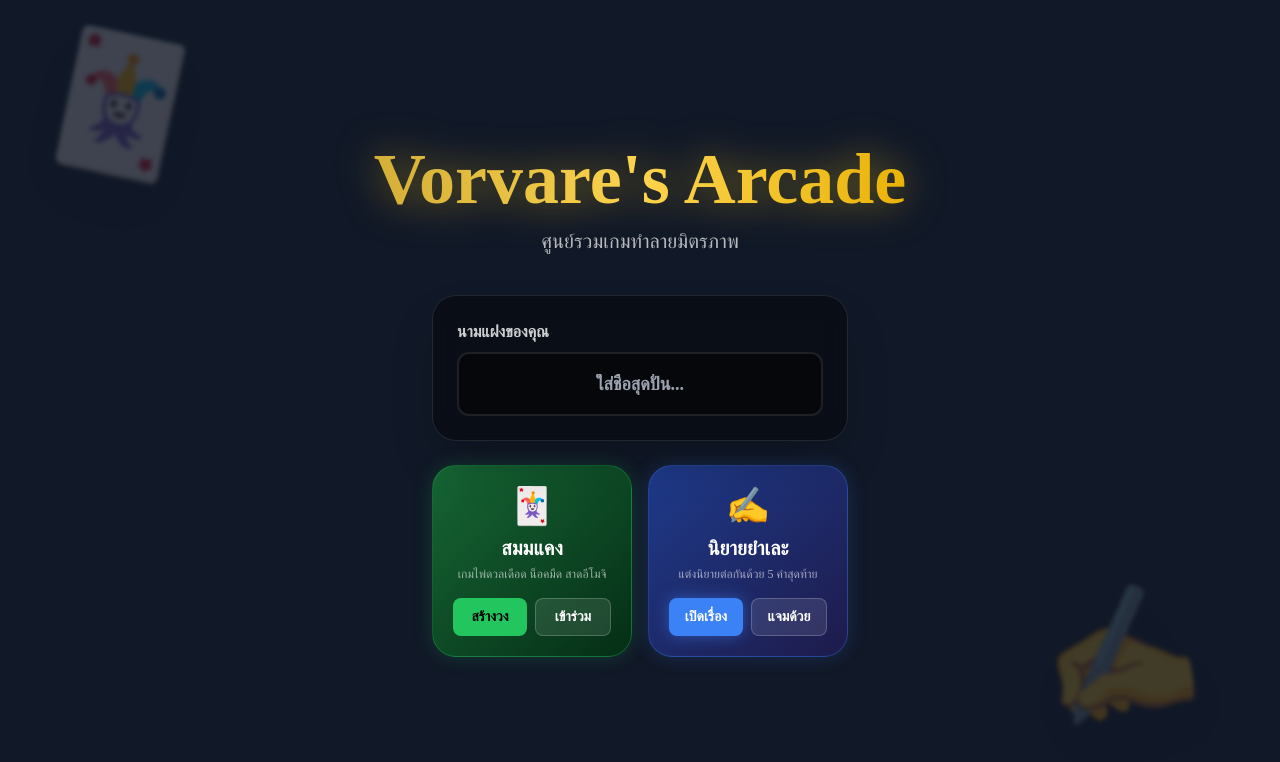
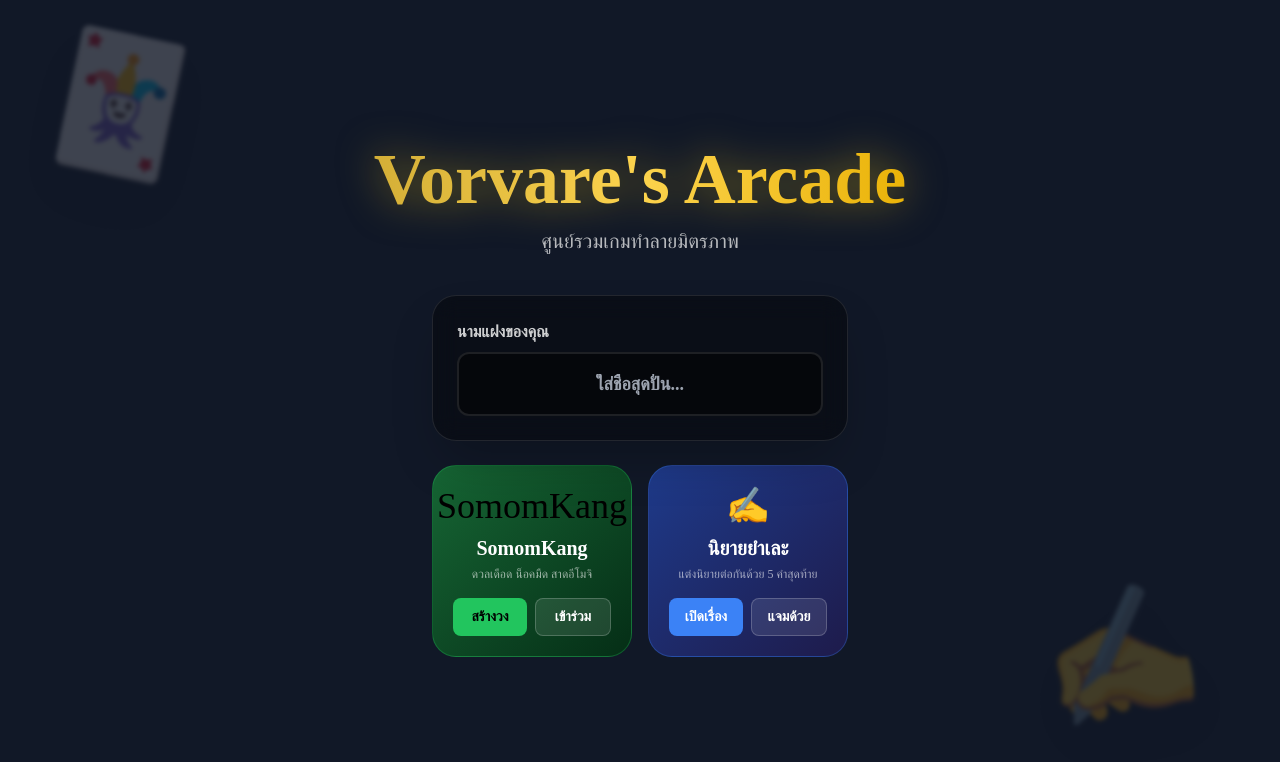
Before and after one commit to DrNoon101/SomomKang, a Next.js app: page / in a window 1280 px wide. Shown: the top 762 px of the page. Built offline with nearby package versions, Linux system fonts and the light colour scheme.

Commit message:
ล้างไพ่หน้าแรก แก้บั๊กปุ่มกด

```diff
--- a/src/app/page.tsx
+++ b/src/app/page.tsx
@@ -1,16 +1,20 @@
 "use client";
 
 import { useState, useEffect } from "react";
+import { useRouter } from "next/navigation"; // ใช้ระบบวาร์ปของ Next.js ทะลุชัวร์!
 import { motion, AnimatePresence } from "framer-motion";
 
 export default function GameHub() {
+  const router = useRouter();
   const [username, setUsername] = useState("");
   const [roomId, setRoomId] = useState("");
   const [selectedGame, setSelectedGame] = useState<"somomkang" | "yamstory" | null>(null);
   const [modalMode, setModalMode] = useState<"create" | "join" | null>(null);
+
+  // ⚙️ ระบบตั้งค่า (โค้ชใส่จำนวนรอบของพี่บอมกลับมาให้แล้ว!)
   const [maxPlayers, setMaxPlayers] = useState(4);
+  const [rounds, setRounds] = useState(1);
 
-  // โหลดชื่อเก่าที่เคยตั้งไว้
   useEffect(() => {
     if (typeof window !== "undefined") {
       const savedName = sessionStorage.getItem("somomkang_username");
@@ -26,6 +30,7 @@ export default function GameHub() {
     sessionStorage.setItem("somomkang_username", username.trim());
     setSelectedGame(game);
     setModalMode(mode);
+    setRoomId(""); // ล้างช่องรหัสห้องให้ใหม่เสมอ
   };
 
   const executeEnterRoom = () => {
@@ -35,114 +40,114 @@ export default function GameHub() {
     }
 
     sessionStorage.setItem("somomkang_mode", modalMode || "join");
+
+    // เซฟการตั้งค่าเฉพาะตอนเป็นโฮสต์
     if (modalMode === "create") {
       sessionStorage.setItem("somomkang_maxPlayers", maxPlayers.toString());
+      sessionStorage.setItem("somomkang_rounds", rounds.toString());
     }
 
-    // แยกเส้นทางไปตามเกมที่เลือก
+    // วาร์ป!
     const targetPath = selectedGame === "somomkang" ? "/game" : "/yamstory";
-
-    // ท่าไม้ตาย: บังคับเบราว์เซอร์ให้วาร์ปไปหน้านั้นเลย (แก้บั๊กกดแล้วนิ่ง)
-    window.location.href = `${targetPath}?room=${roomId.trim()}`;
+    router.push(`${targetPath}?room=${roomId.trim()}`);
   };
 
   return (
     <div className="relative min-h-dvh flex flex-col items-center justify-center bg-gray-900 overflow-hidden font-sans">
 
-      {/* พื้นหลังเท่ๆ */}
+      {/* พื้นหลัง */}
       <div className="absolute inset-0 pointer-events-none opacity-20">
         <div className="absolute top-10 left-10 text-9xl text-gold rotate-12 drop-shadow-2xl blur-[2px]">🃏</div>
         <div className="absolute bottom-20 right-20 text-9xl text-blue-500 -rotate-12 drop-shadow-2xl blur-[2px]">✍️</div>
       </div>
 
-      <motion.div
-        initial={{ opacity: 0, y: -50 }}
-        animate={{ opacity: 1, y: 0 }}
-        className="z-10 text-center mb-10"
-      >
+      <motion.div initial={{ opacity: 0, y: -50 }} animate={{ opacity: 1, y: 0 }} className="z-10 text-center mb-10">
         <h1 className="text-5xl sm:text-7xl font-black text-transparent bg-clip-text bg-gradient-to-r from-gold via-amber-300 to-yellow-500 drop-shadow-[0_0_20px_rgba(250,204,21,0.5)]">
           Vorvare's Arcade
         </h1>
         <p className="text-white/70 mt-3 text-lg sm:text-xl font-medium">ศูนย์รวมเกมทำลายมิตรภาพ</p>
       </motion.div>
 
-      <motion.div
-        initial={{ opacity: 0, scale: 0.9 }}
-        animate={{ opacity: 1, scale: 1 }}
-        className="z-10 w-full max-w-md px-4 flex flex-col items-center gap-6"
-      >
+      <motion.div initial={{ opacity: 0, scale: 0.9 }} animate={{ opacity: 1, scale: 1 }} className="z-10 w-full max-w-md px-4 flex flex-col items-center gap-6">
+
         {/* ช่องใส่ชื่อ */}
         <div className="w-full bg-black/40 p-6 rounded-3xl backdrop-blur-md border border-white/10 shadow-2xl">
           <label className="block text-white/80 font-bold mb-2">นามแฝงของคุณ</label>
-          <input
-            type="text"
-            placeholder="ใส่ชื่อสุดปั่น..."
-            value={username}
-            onChange={(e) => setUsername(e.target.value)}
-            className="w-full px-5 py-4 bg-black/50 border-2 border-white/10 rounded-xl text-white text-lg font-bold outline-none focus:border-gold focus:ring-2 focus:ring-gold/50 transition-all text-center"
-            maxLength={12}
-          />
+          <input type="text" placeholder="ใส่ชื่อสุดปั่น..." value={username} onChange={(e) => setUsername(e.target.value)} className="w-full px-5 py-4 bg-black/50 border-2 border-white/10 rounded-xl text-white text-lg font-bold outline-none focus:border-gold focus:ring-2 focus:ring-gold/50 transition-all text-center" maxLength={12} />
         </div>
 
         {/* เมนูเลือกเกม */}
         <div className="w-full grid grid-cols-1 sm:grid-cols-2 gap-4">
 
-          {/* เกม 1: ไพ่สมมแคง */}
-          <div className="bg-gradient-to-br from-green-800 to-green-950 p-5 rounded-3xl border border-green-500/30 shadow-[0_0_20px_rgba(34,197,94,0.2)] flex flex-col items-center justify-between gap-4 transition-transform hover:-translate-y-2 hover:shadow-[0_0_30px_rgba(34,197,94,0.4)]">
+          {/* เกม 1: ไพ่ */}
+          <div className="bg-gradient-to-br from-green-800 to-green-950 p-5 rounded-3xl border border-green-500/30 flex flex-col items-center justify-between gap-4 transition-transform hover:-translate-y-2">
             <div className="text-center">
-              <div className="text-4xl mb-2">🃏</div>
-              <h2 className="text-white font-black text-xl">สมมแคง</h2>
-              <p className="text-white/60 text-xs mt-1">เกมไพ่ดวลเดือด น็อคมืด สาดอีโมจิ</p>
+              <div className="text-4xl mb-2">SomomKang</div>
+              {/* 👉 แก้ชื่อเกมไพ่ตรงนี้ได้เลยครับ! */}
+              <h2 className="text-white font-black text-xl">SomomKang</h2>
+              <p className="text-white/60 text-xs mt-1">ดวลเดือด น็อคมืด สาดอีโมจิ</p>
             </div>
             <div className="flex gap-2 w-full">
-              <button onClick={() => handleOpenModal("somomkang", "create")} className="flex-1 py-2 bg-green-500 hover:bg-green-400 text-black font-bold rounded-lg text-sm transition-colors">สร้างวง</button>
-              <button onClick={() => handleOpenModal("somomkang", "join")} className="flex-1 py-2 bg-white/10 hover:bg-white/20 text-white font-bold rounded-lg text-sm border border-white/20 transition-colors">เข้าร่วม</button>
+              <button onClick={() => handleOpenModal("somomkang", "create")} className="flex-1 py-2 bg-green-500 hover:bg-green-400 text-black font-bold rounded-lg text-sm">สร้างวง</button>
+              <button onClick={() => handleOpenModal("somomkang", "join")} className="flex-1 py-2 bg-white/10 hover:bg-white/20 text-white font-bold rounded-lg text-sm border border-white/20">เข้าร่วม</button>
             </div>
           </div>
 
           {/* เกม 2: นิยายยำเละ */}
-          <div className="bg-gradient-to-br from-blue-900 to-indigo-950 p-5 rounded-3xl border border-blue-500/30 shadow-[0_0_20px_rgba(59,130,246,0.2)] flex flex-col items-center justify-between gap-4 transition-transform hover:-translate-y-2 hover:shadow-[0_0_30px_rgba(59,130,246,0.4)]">
+          <div className="bg-gradient-to-br from-blue-900 to-indigo-950 p-5 rounded-3xl border border-blue-500/30 flex flex-col items-center justify-between gap-4 transition-transform hover:-translate-y-2">
             <div className="text-center">
               <div className="text-4xl mb-2">✍️</div>
               <h2 className="text-white font-black text-xl">นิยายยำเละ</h2>
               <p className="text-white/60 text-xs mt-1">แต่งนิยายต่อกันด้วย 5 คำสุดท้าย</p>
             </div>
             <div className="flex gap-2 w-full">
-              <button onClick={() => handleOpenModal("yamstory", "create")} className="flex-1 py-2 bg-blue-500 hover:bg-blue-400 text-white font-bold rounded-lg text-sm shadow-[0_0_15px_rgba(59,130,246,0.5)] transition-colors">เปิดเรื่อง</button>
-              <button onClick={() => handleOpenModal("yamstory", "join")} className="flex-1 py-2 bg-white/10 hover:bg-white/20 text-white font-bold rounded-lg text-sm border border-white/20 transition-colors">แจมด้วย</button>
+              <button onClick={() => handleOpenModal("yamstory", "create")} className="flex-1 py-2 bg-blue-500 hover:bg-blue-400 text-white font-bold rounded-lg text-sm">เปิดเรื่อง</button>
+              <button onClick={() => handleOpenModal("yamstory", "join")} className="flex-1 py-2 bg-white/10 hover:bg-white/20 text-white font-bold rounded-lg text-sm border border-white/20">แจมด้วย</button>
             </div>
           </div>
 
         </div>
       </motion.div>
 
-      {/* Modal กรอกรหัสห้อง */}
+      {/* Pop-up (มีอันเดียว ไม่ตีกันแล้ว!) */}
       <AnimatePresence>
         {modalMode && (
           <motion.div initial={{ opacity: 0 }} animate={{ opacity: 1 }} exit={{ opacity: 0 }} className="fixed inset-0 z-50 flex items-center justify-center bg-black/80 backdrop-blur-sm p-4">
             <motion.div initial={{ scale: 0.9, y: 20 }} animate={{ scale: 1, y: 0 }} exit={{ scale: 0.9, y: 20 }} className={`bg-gray-900 border-2 rounded-3xl p-6 w-full max-w-sm shadow-2xl relative ${selectedGame === "somomkang" ? "border-green-500/50" : "border-blue-500/50"}`}>
               <button onClick={() => setModalMode(null)} className="absolute top-4 right-4 text-white/50 hover:text-white text-xl">✕</button>
+
               <h2 className="text-2xl font-black text-white text-center mb-6">
                 {modalMode === "create" ? "👑 สร้างห้องใหม่" : "🚪 เข้าร่วมห้อง"}
                 <div className={`text-sm mt-1 font-medium ${selectedGame === "somomkang" ? "text-green-400" : "text-blue-400"}`}>
-                  เกม: {selectedGame === "somomkang" ? "สมมแคง (ไพ่)" : "นิยายยำเละ"}
+                  เกม: {selectedGame === "somomkang" ? "วงไพ่" : "นิยายยำเละ"}
                 </div>
               </h2>
 
               <div className="space-y-4">
                 <div>
-                  <label className="block text-white/70 text-sm font-bold mb-2">รหัสห้อง (พิมพ์อะไรก็ได้)</label>
-                  <input type="text" placeholder="เช่น ROOM99" value={roomId} onChange={(e) => setRoomId(e.target.value.toUpperCase())} className="w-full px-4 py-3 bg-black/50 border border-white/20 rounded-xl text-white font-bold outline-none focus:border-white transition-colors uppercase text-center text-xl tracking-widest" />
+                  <label className="block text-white/70 text-sm font-bold mb-2">รหัสห้อง</label>
+                  <input type="text" placeholder="เช่น ROOM99" value={roomId} onChange={(e) => setRoomId(e.target.value.toUpperCase())} className="w-full px-4 py-3 bg-black/50 border border-white/20 rounded-xl text-white font-bold outline-none focus:border-white uppercase text-center text-xl tracking-widest" />
                 </div>
 
+                {/* ⚙️ โชว์ตั้งค่า จำนวนคน/รอบ เฉพาะโฮสต์ในเกมไพ่เท่านั้น */}
                 {modalMode === "create" && selectedGame === "somomkang" && (
-                  <div>
-                    <label className="block text-white/70 text-sm font-bold mb-2">จำนวนผู้เล่นสูงสุด</label>
-                    <select value={maxPlayers} onChange={(e) => setMaxPlayers(Number(e.target.value))} className="w-full px-4 py-3 bg-black/50 border border-white/20 rounded-xl text-white font-bold outline-none">
-                      <option value={2}>2 คน (ดวลเดี่ยว)</option>
-                      <option value={3}>3 คน</option>
-                      <option value={4}>4 คน (เต็มวง)</option>
-                    </select>
+                  <div className="grid grid-cols-2 gap-3">
+                    <div>
+                      <label className="block text-white/70 text-sm font-bold mb-2">ผู้เล่นสูงสุด</label>
+                      <select value={maxPlayers} onChange={(e) => setMaxPlayers(Number(e.target.value))} className="w-full px-3 py-2 bg-black/50 border border-white/20 rounded-xl text-white outline-none">
+                        <option value={2}>2 คน</option>
+                        <option value={3}>3 คน</option>
+                        <option value={4}>4 คน</option>
+                      </select>
+                    </div>
+                    <div>
+                      <label className="block text-white/70 text-sm font-bold mb-2">จำนวนรอบ</label>
+                      <select value={rounds} onChange={(e) => setRounds(Number(e.target.value))} className="w-full px-3 py-2 bg-black/50 border border-white/20 rounded-xl text-white outline-none">
+                        <option value={1}>1 รอบ</option>
+                        <option value={3}>3 รอบ</option>
+                        <option value={5}>5 รอบ</option>
+                      </select>
+                    </div>
                   </div>
                 )}
 
```
